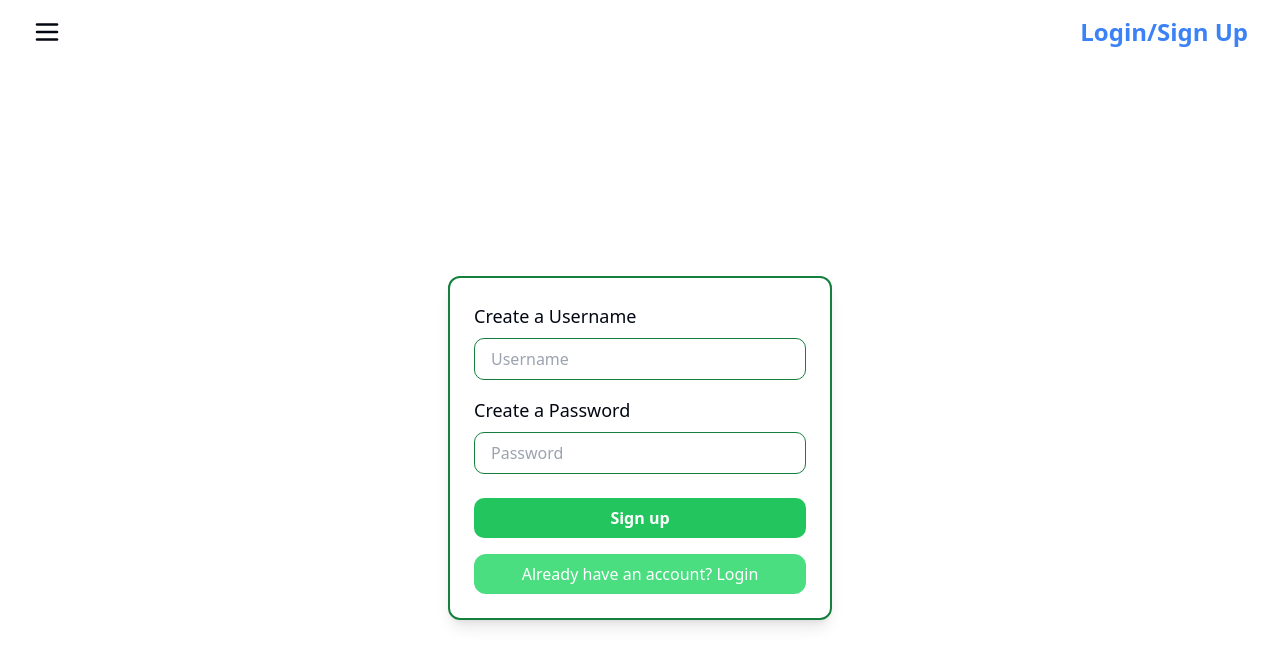
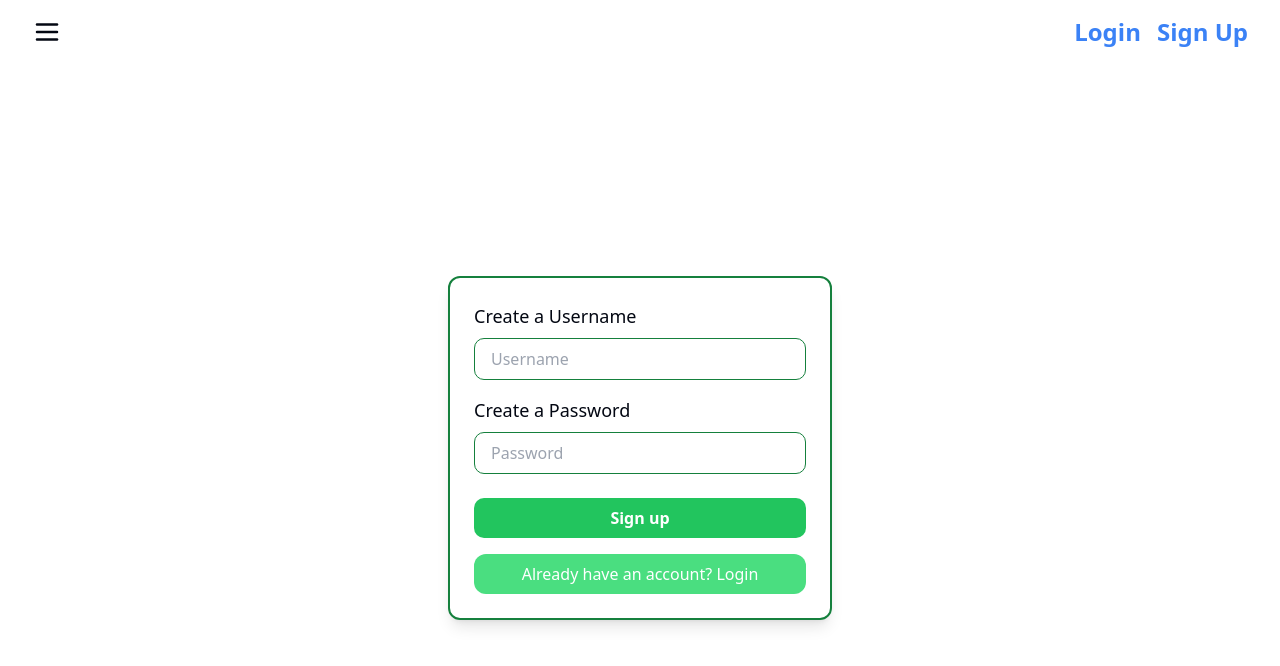
Before and after one commit to realrArnold/WritingPrompt-frontend, a Next.js app in the folder writingprompt/: page / in a window 1280 px wide. Shown: the top 666 px of the page. Built offline with nearby package versions, Linux system fonts and the light colour scheme.

Commit message:
Login and Sign Up buttons added to navbar

```diff
--- a/writingprompt/src/components/Nav.js
+++ b/writingprompt/src/components/Nav.js
@@ -1,14 +1,21 @@
 "use client";
-import { useState } from "react";
+import { useState, useEffect } from "react";
 import { useRouter } from "next/navigation";
 import { Menu, X } from "lucide-react";
 const { ApiClient } = require("../../apiclient/client");
 
 const Navigation = () => {
   const [isOpen, setIsOpen] = useState(false);
+  const [isLoggedIn, setIsLoggedIn] = useState(false);
   const router = useRouter();
 
   const apiClient = new ApiClient(); // Initialize your ApiClient
+
+  useEffect(() => {
+    // Check if the user is logged in
+    const token = localStorage.getItem("authToken");
+    setIsLoggedIn(!!token); // Convert token existence to boolean
+  }, []);
 
   const toggleMenu = () => setIsOpen(!isOpen);
 
@@ -26,7 +33,10 @@ const Navigation = () => {
       localStorage.removeItem("authToken");
       localStorage.removeItem("userId");
 
-      // Optionally, you can redirect to login page after logout
+      // Update state
+      setIsLoggedIn(false);
+
+      // Optionally, redirect to login page after logout
       router.push("/login");
     } catch (error) {
       console.error("Logout failed:", error);
@@ -39,7 +49,24 @@ const Navigation = () => {
         <button onClick={toggleMenu}>
           {isOpen ? <X size={30} /> : <Menu size={30} />}
         </button>
-        <h1 className="text-2xl font-bold text-blue-500 ml-auto">Login/Sign Up</h1>
+
+        {/* Show Login & Sign Up only if user is NOT logged in */}
+        {!isLoggedIn && (
+          <div className="ml-auto flex space-x-4">
+            <button
+              onClick={() => router.push("/login")}
+              className="text-2xl font-bold text-blue-500"
+            >
+              Login
+            </button>
+            <button
+              onClick={() => router.push("/signup")}
+              className="text-2xl font-bold text-blue-500"
+            >
+              Sign Up
+            </button>
+          </div>
+        )}
 
         {isOpen && (
           <div className="fixed inset-0 bg-white bg-opacity-100 z-40 flex flex-col items-start transition-all duration-300 p-4 w-64">
@@ -49,14 +76,19 @@ const Navigation = () => {
               <li><button onClick={() => handleNavigation("/userDashboard")} className="block py-2 px-4 hover:text-blue-500">Dashboard</button></li>
               <li><button onClick={() => handleNavigation("/promptspage")} className="block py-2 px-4 hover:text-blue-500">Prompts</button></li>
               <li><button onClick={() => handleNavigation("/noticeboard")} className="block py-2 px-4 hover:text-blue-500">Notice Board</button></li>
+
+              {!isLoggedIn ? (
+                <>
                   <li><button onClick={() => handleNavigation("/login")} className="block py-2 px-4 hover:text-blue-500">Login</button></li>
                   <li><button onClick={() => handleNavigation("/signup")} className="block py-2 px-4 hover:text-blue-500">Sign Up</button></li>
-              {/* If the user is logged in, show the Logout button */}
+                </>
+              ) : (
                 <li>
                   <button onClick={handleLogout} className="block py-2 px-4 hover:text-blue-500">
                     Logout
                   </button>
                 </li>
+              )}
             </ul>
           </div>
         )}
@@ -68,4 +100,5 @@ const Navigation = () => {
 export default Navigation;
 
 
+
 // export default navbar
```
Lines whose indentation alone changed are shown as unchanged.
